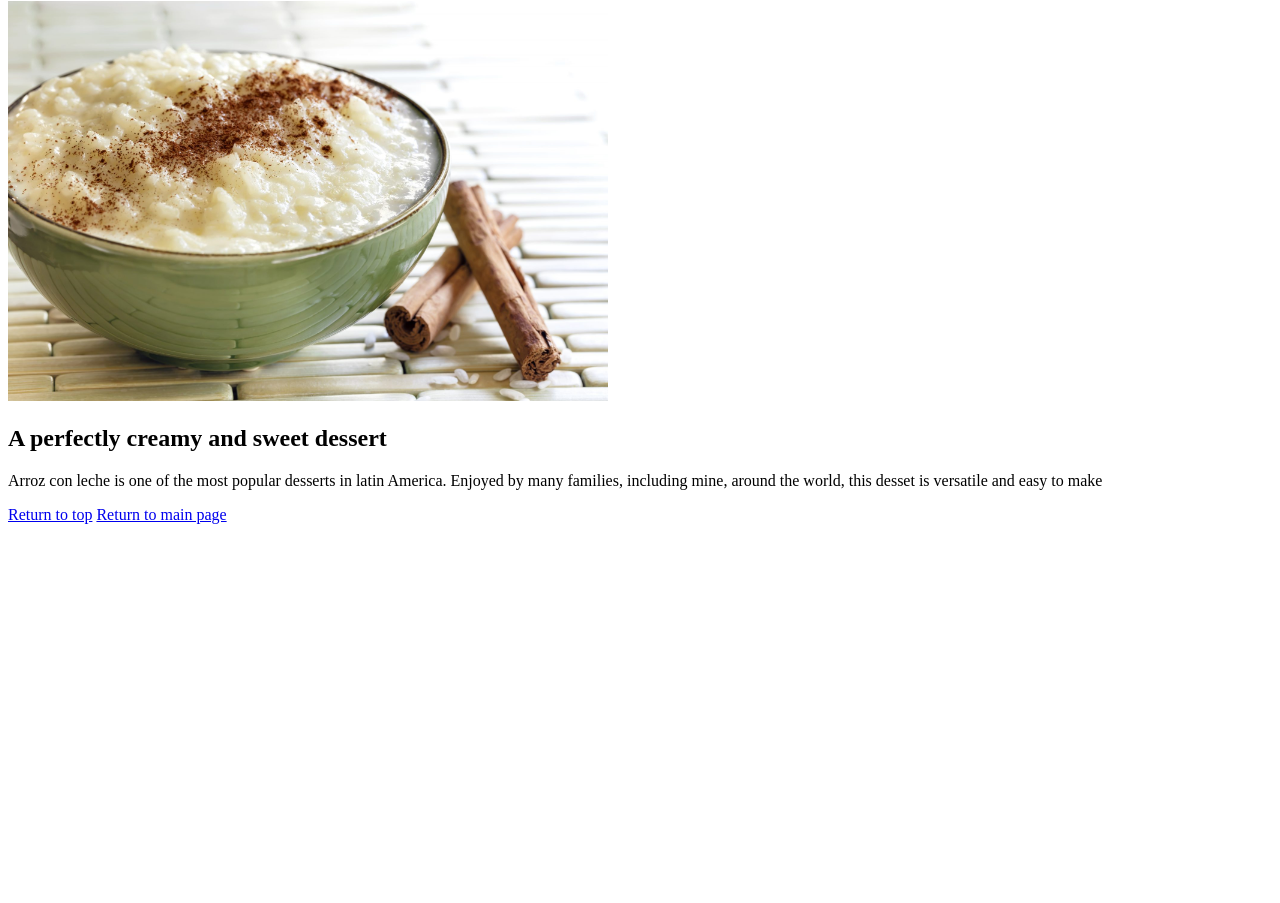
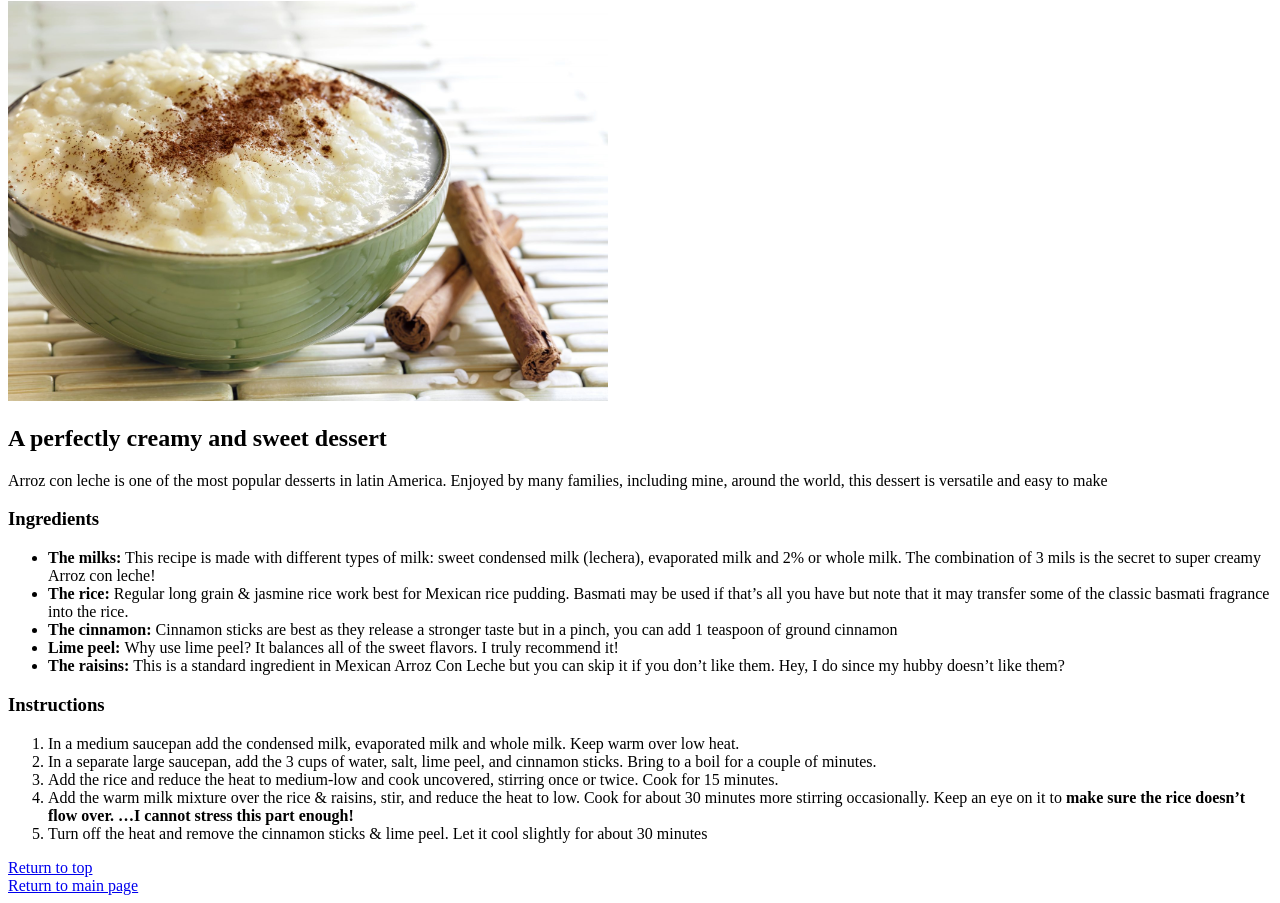
Before and after one commit to breyes26/odin_recipes, a plain HTML site: page pages/arroz-con-leche.html in a window 1280 px wide. Shown: the part 79-982 px from the top of the page. Before the commit the page ends 800 px from the top, so only its background shows below. Drawn offline with Linux system fonts and the light colour scheme.

Commit message:
Finish arroz con leche page

```diff
--- a/pages/arroz-con-leche.html
+++ b/pages/arroz-con-leche.html
@@ -11,12 +11,39 @@
     <img src="../images/arroz-con-leche.jpg" height="400" width="600">
     <h2>A perfectly creamy and sweet dessert</h2>
     <p>Arroz con leche is one of the most popular desserts in latin America.
-        Enjoyed by many families, including mine, around the world, this desset is versatile and easy to make
+        Enjoyed by many families, including mine, around the world, this dessert is versatile and easy to make
+    </p>
+    <h3>Ingredients</h3>
+    <ul>
+        <li><strong>The milks:</strong> This recipe is made with different types of milk:
+            sweet condensed milk (lechera), evaporated milk and 2% or whole milk. The combination
+            of 3 mils is the secret to super creamy Arroz con leche!</li>
+        <li><strong>The rice: </strong>Regular long grain & jasmine rice work best for Mexican rice pudding.
+            Basmati may be used if that’s all you have but note that it may transfer some of the classic
+            basmati fragrance into the rice.</li>
+        <li><strong>The cinnamon: </strong>Cinnamon sticks are best as they release a stronger taste but in a pinch,
+            you can add 1 teaspoon of ground cinnamon</li>
+        <li><strong>Lime peel: </strong>Why use lime peel? It balances all of the sweet flavors. I truly recommend it!</li>
+        <li><strong>The raisins: </strong>This is a standard ingredient in Mexican Arroz Con Leche but you can skip it
+            if you don’t like them. Hey, I do since my hubby doesn’t like them?</li>
+    </ul>
+    <h3>Instructions</h3>
+    <ol>
+        <li>In a medium saucepan add the condensed milk, evaporated milk and whole milk. Keep warm over low heat.</1i>
+        <li>In a separate large saucepan, add the 3 cups of water, salt, lime peel, and cinnamon sticks. Bring to
+            a boil for a couple of minutes.</li>
+        <li>Add the rice and reduce the heat to medium-low and cook uncovered, stirring once or twice.
+            Cook for 15 minutes.</li>
+        <li>Add the warm milk mixture over the rice & raisins, stir, and reduce the heat to low. Cook for
+            about 30 minutes more stirring occasionally. Keep an eye on it to <strong>make sure the rice doesn’t flow over.
+            …I cannot stress this part enough!</strong></li>
+        <li>Turn off the heat and remove the cinnamon sticks & lime peel. Let it cool slightly for about
+            30 minutes</li>
+    </ol>
 
-    </p>
 
     <a href="#top">Return to top</a>
-
+    <br>
     <a href="../index.html">Return to main page</a>
 
 </body>
```
